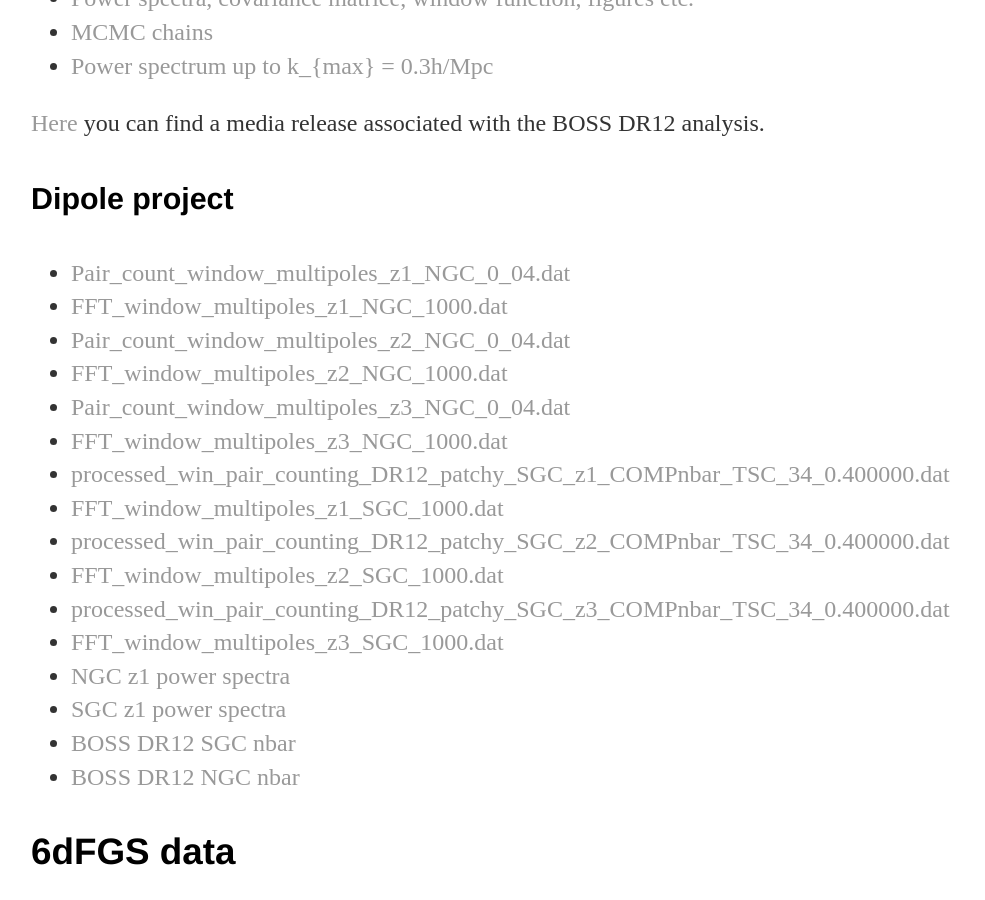
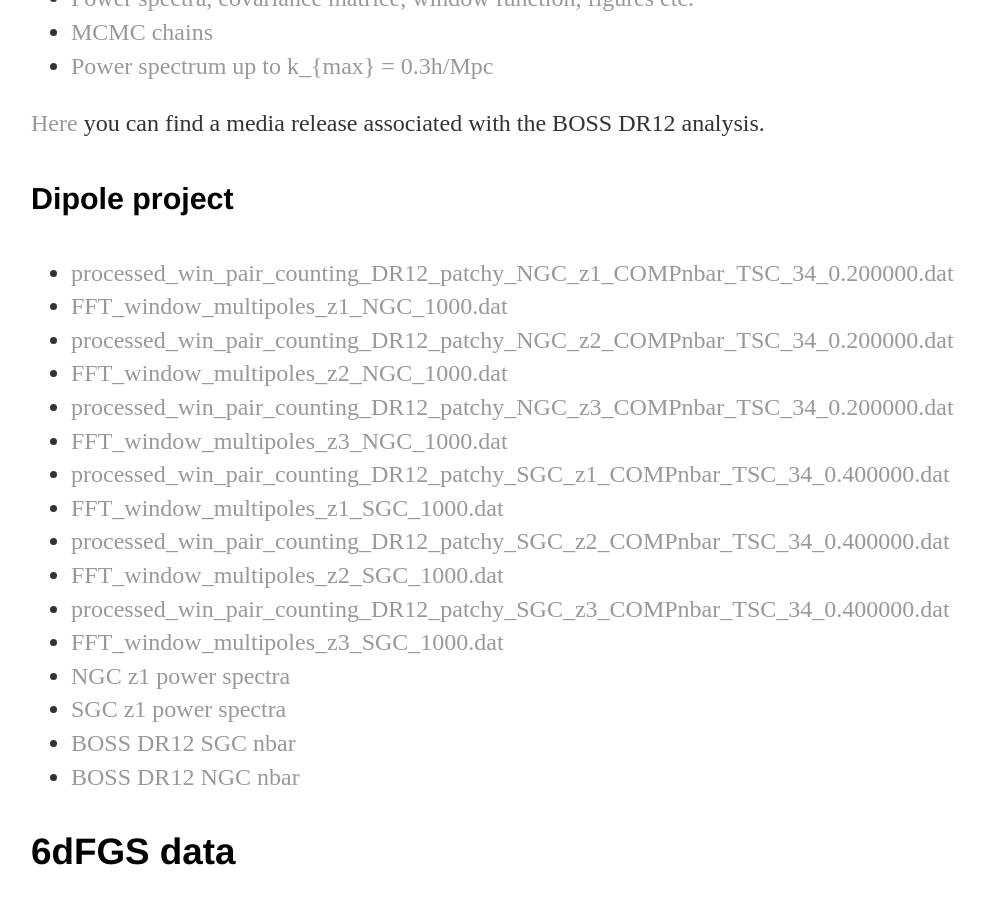
Before and after one commit to fbeutler/fbeutler.github.io, a Jekyll site: the page built from hub/hub.html, in a window 1280 px wide and 900 px high, scrolled down 2031 px. Shown: the whole window, without its empty margins (161-1146 px from the left). Built offline with Jekyll 4.4.1, drawn with Linux system fonts in a browser that asks for light colours.

Commit message:
Update hub.html

```diff
--- a/hub/hub.html
+++ b/hub/hub.html
@@ -154,19 +154,19 @@
   <h4>Dipole project</h4>
   <ul>
     <li>
-      <a href='/hub/Pair_count_window_multipoles_z1_NGC_0_04.dat' target="_blank">Pair_count_window_multipoles_z1_NGC_0_04.dat</a>
+      <a href='/hub/processed_win_pair_counting_DR12_patchy_NGC_z1_COMPnbar_TSC_34_0.200000.dat' target="_blank">processed_win_pair_counting_DR12_patchy_NGC_z1_COMPnbar_TSC_34_0.200000.dat</a>
     </li>
     <li>
       <a href='/hub/FFT_window_multipoles_z1_NGC_1000.dat' target="_blank">FFT_window_multipoles_z1_NGC_1000.dat</a>
     </li>
     <li>
-      <a href='/hub/Pair_count_window_multipoles_z2_NGC_0_04.dat' target="_blank">Pair_count_window_multipoles_z2_NGC_0_04.dat</a>
+      <a href='/hub/processed_win_pair_counting_DR12_patchy_NGC_z2_COMPnbar_TSC_34_0.200000.dat' target="_blank">processed_win_pair_counting_DR12_patchy_NGC_z2_COMPnbar_TSC_34_0.200000.dat</a>
     </li>
     <li>
       <a href='/hub/FFT_window_multipoles_z2_NGC_1000.dat' target="_blank">FFT_window_multipoles_z2_NGC_1000.dat</a>
     </li>
     <li>
-      <a href='/hub/Pair_count_window_multipoles_z3_NGC_0_04.dat' target="_blank">Pair_count_window_multipoles_z3_NGC_0_04.dat</a>
+      <a href='/hub/processed_win_pair_counting_DR12_patchy_NGC_z3_COMPnbar_TSC_34_0.200000.dat' target="_blank">processed_win_pair_counting_DR12_patchy_NGC_z3_COMPnbar_TSC_34_0.200000.dat</a>
     </li>
     <li>
       <a href='/hub/FFT_window_multipoles_z3_NGC_1000.dat' target="_blank">FFT_window_multipoles_z3_NGC_1000.dat</a>
```
